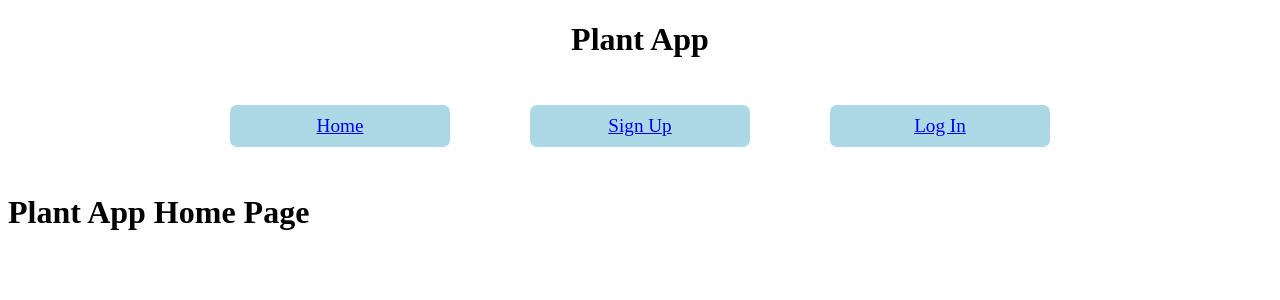
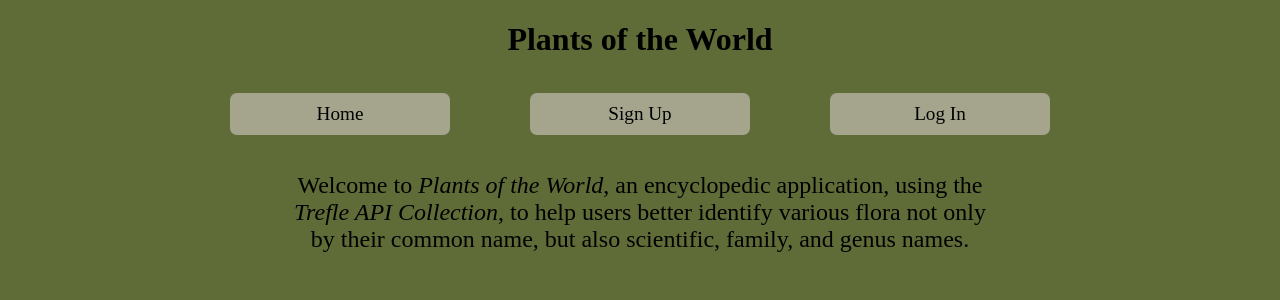
Before and after one commit to BrandonCzaja/Final-Project-Frontend, a React app: page / in a window 1280 px wide. Shown: the top 300 px of the page. Built offline with nearby package versions, Linux system fonts and the light colour scheme.

Commit message:
Added styling

```diff
--- a/src/AppState.jsx
+++ b/src/AppState.jsx
@@ -2,8 +2,8 @@ import React, { useContext, useReducer } from "react";
 
 //Initial State of the application:
 const initialState = {
-  url: "https://brandon-czaja-plants.herokuapp.com",
-  // url: "http://localhost:3000",
+  // url: "https://brandon-czaja-plants.herokuapp.com",
+  url: "http://localhost:3000",
   token: null,
   username: null,
   plants: null,
--- a/src/components/App.js
+++ b/src/components/App.js
@@ -34,7 +34,7 @@ export const App = (props) => {
       <Switch>
         <Route exact path="/" component={Home} />
         <Route path="/auth/:form" component={Auth} />
-        <Route path="/dashboard" component={Dashboard} />
+        {/* <Route path="/dashboard" component={Dashboard} /> */}
         <Route path="/plants" component={Plants} />
       </Switch>
     </>
--- a/src/components/Nav.jsx
+++ b/src/components/Nav.jsx
@@ -7,11 +7,14 @@ const Nav = (props) => {
 
   return (
     <header>
-      <h1>Plant App</h1>
+      <h1>Plants of the World</h1>
       <nav>
-        <Link to="/">
-          <div>Home</div>
-        </Link>
+        {state.token ? null : (
+          <Link to="/">
+            <div>Home</div>
+          </Link>
+        )}
+
         {state.token ? (
           <Link to="/plants">
             <div>All Plants</div>
--- a/src/pages/Auth.jsx
+++ b/src/pages/Auth.jsx
@@ -25,8 +25,8 @@ const Auth = (props) => {
         "auth",
         JSON.stringify({ token, username: user.username })
       );
-      // Send user to dashboard
-      props.history.push("/dashboard");
+      // Send user to plants
+      props.history.push("/plants");
     }
   }, [userData]);
 
--- a/src/pages/Home.jsx
+++ b/src/pages/Home.jsx
@@ -1,7 +1,23 @@
 import React from "react";
 
 const Home = (props) => {
-  return <h1>Plant App Home Page</h1>;
+  return (
+    <>
+      <section id="intro">
+        <p>
+          Welcome to <i>Plants of the World</i>, an encyclopedic application,
+          using the{" "}
+          <i>
+            <a href="https://trefle.io/explore" target="_blank">
+              Trefle API Collection
+            </a>
+          </i>
+          , to help users better identify various flora not only by their common
+          name, but also scientific, family, and genus names.
+        </p>
+      </section>
+    </>
+  );
 };
 
 export default Home;
--- a/src/pages/Plants.jsx
+++ b/src/pages/Plants.jsx
@@ -55,14 +55,24 @@ const Plants = (props) => {
   const loaded = () => {
     return (
       <div className="dashboard">
+        <button onClick={previousPlants}>Previous Page</button>
+        <button onClick={nextPlants}>Next Page</button>
         <ul>
           {/* This must be state.plants.data.map for deployment */}
           {state.plants.data.map((plant) => (
             <div className="plant" key={plant.id}>
-              <h2>Common Name: {plant.common_name}</h2>
-              <h2>Scientific Name: {plant.scientific_name}</h2>
-              <h2>Plant Family: {plant.family}</h2>
-              <h2>Plant Genus: {plant.genus}</h2>
+              <h2>
+                <i>Common Name</i>: {plant.common_name}
+              </h2>
+              <h2>
+                <i>Scientific Name</i>: {plant.scientific_name}
+              </h2>
+              <h2>
+                <i>Family</i>: {plant.family}
+              </h2>
+              <h2>
+                <i>Genus</i>: {plant.genus}
+              </h2>
               <img src={plant.image} alt={plant.common_name} />
             </div>
           ))}
--- a/src/styles.css
+++ b/src/styles.css
@@ -1,3 +1,24 @@
+body {
+  background-color: #606c38;
+}
+
+#intro {
+  text-align: center;
+  width: 55%;
+  font-size: x-large;
+  margin: 2% auto;
+  font-family: cursive;
+}
+
+#intro a {
+  text-decoration: none;
+  color: black;
+}
+
+#intro a:hover {
+  color: gold;
+}
+
 header {
   text-align: center;
 }
@@ -7,12 +28,23 @@ header nav {
 }
 
 nav {
-  padding: 2%;
+  padding: 1%;
+  text-decoration: none;
+}
+
+header h1 {
+  font-family: cursive;
+  font-size: xx-large;
+}
+
+nav a {
+  text-decoration: none;
+  color: black;
 }
 
 header nav div {
   font-size: larger;
-  background-color: lightblue;
+  background-color: #a5a58d;
   padding: 10px;
   margin: 0 40px;
   border-radius: 7px;
@@ -23,3 +55,35 @@ header nav div:hover {
   background-color: gold;
   color: black;
 }
+
+ul {
+  display: flex;
+  flex-wrap: wrap;
+  justify-content: center;
+}
+
+.plant {
+  padding-top: 2%;
+  margin-right: 4%;
+  margin-top: 2%;
+  margin-bottom: 2%;
+  border-radius: 5px;
+  text-align: left;
+  width: 40%;
+  background-color: #a5a58d;
+}
+
+.plant h2 {
+  margin-left: 9%;
+  margin-top: -2%;
+  color: black;
+}
+
+.plant img {
+  border-radius: 7px;
+  border: 10px solid black;
+  width: 80%;
+  height: 500px;
+  margin-left: 8%;
+  margin-bottom: 10%;
+}
```
